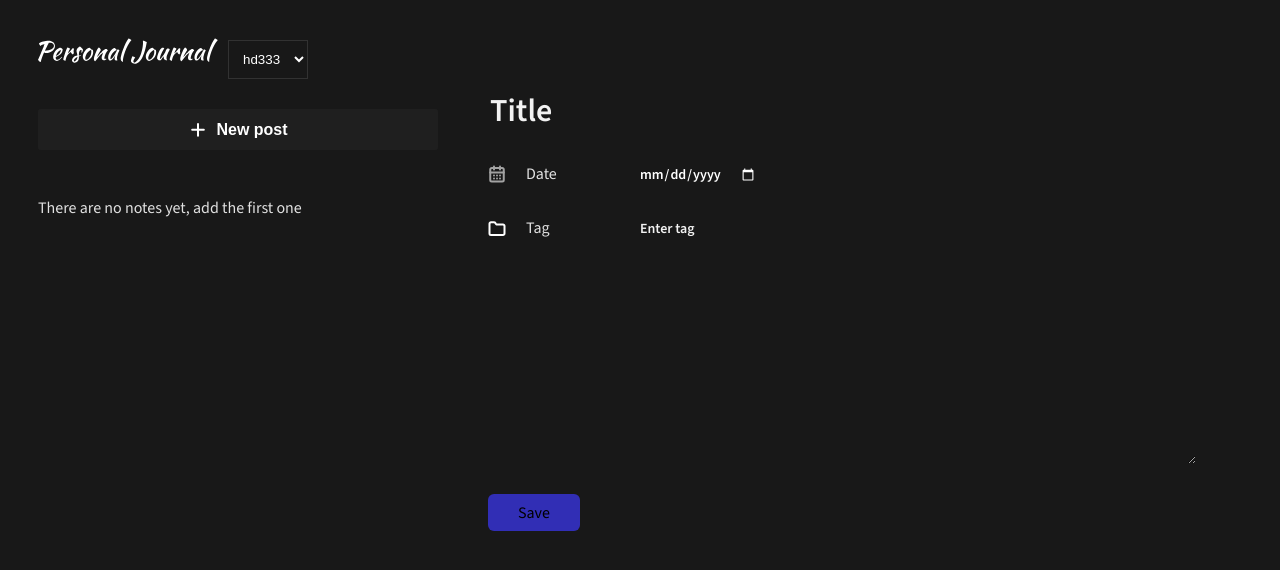
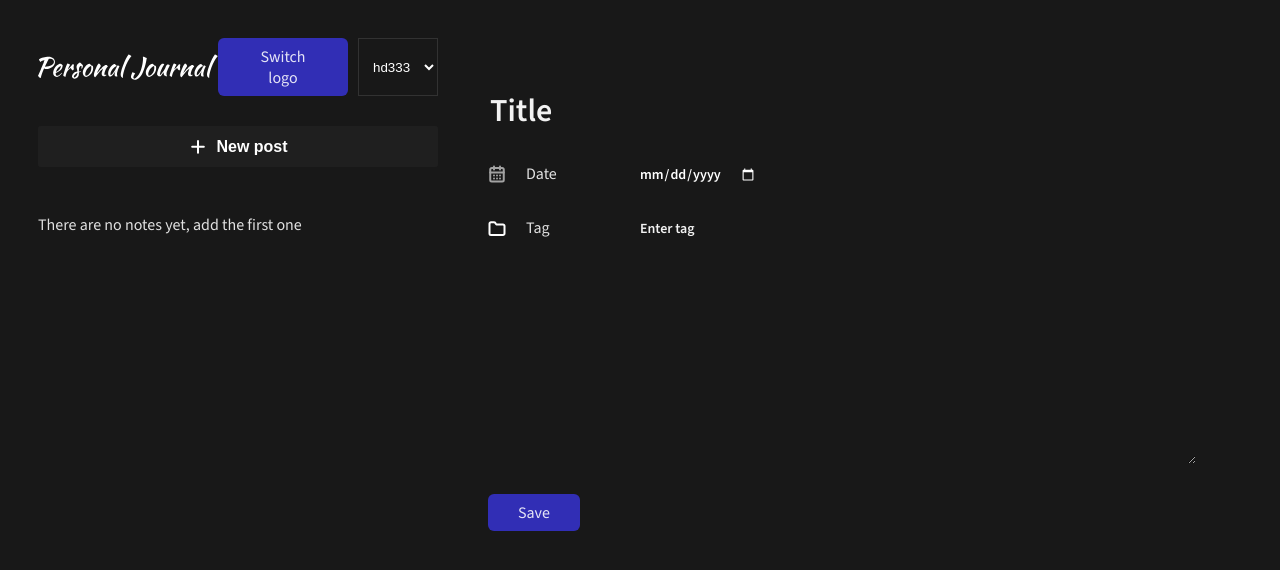
Before and after one commit to Immeo/Online-Journal, a React (Vite) app: page / in a window 1280 px wide. Shown: the top 570 px of the page. Built offline with nearby package versions, Linux system fonts and the light colour scheme.

Commit message:
20-add toggle logo

```diff
--- a/src/components/Button/Button.jsx
+++ b/src/components/Button/Button.jsx
@@ -1,9 +1,11 @@
 import styles from './Button.module.css';
 
-export function Button({ text }) {
+export function Button({ children, onClick }) {
 	return (
 		<div>
-			<button className={`${styles.button} ${styles.accent}`}>{text}</button>
+			<button onClick={onClick} className={`${styles.button} ${styles.accent}`}>
+				{children}
+			</button>
 		</div>
 	);
 }
--- a/src/components/Button/Button.module.css
+++ b/src/components/Button/Button.module.css
@@ -1,11 +1,12 @@
 .button {
-	border-radius: 6px;
 	padding: 8px 30px;
 	font-family: inherit;
 	cursor: pointer;
 	transition: background 0.25s;
 	font-size: 16px;
+	border-radius: 6px;
 	border: none;
+	color: inherit;
 }
 
 .accent:hover {
--- a/src/components/Header/Header.jsx
+++ b/src/components/Header/Header.jsx
@@ -1,11 +1,20 @@
+import { useState } from 'react';
+import { Button } from '../Button/Button';
 import { SelectUser } from '../SelectUser/SelectUser';
 import styles from './Header.module.css';
-import logo from '/logo.svg';
+
+const logos = ['/logo.svg', '/personal-journal.svg'];
 
 export function Header() {
+	const [logoIndex, setLogoIndex] = useState(0);
+	const toggleLogo = () => {
+		setLogoIndex(state => Number(!state));
+	};
+
 	return (
 		<header className={styles['Header-style']}>
-			<img src={logo} />
+			<img width='180pеx' src={logos[logoIndex]} />
+			<Button onClick={toggleLogo}>Switch logo</Button>
 			<SelectUser />
 		</header>
 	);
--- a/src/components/Header/Header.module.css
+++ b/src/components/Header/Header.module.css
@@ -1,3 +1,4 @@
 .Header-style {
+	display: flex;
 	align-self: flex-start;
 }
--- a/src/components/JournalForm/JournalForm.jsx
+++ b/src/components/JournalForm/JournalForm.jsx
@@ -118,7 +118,7 @@ export function JournalForm({ addDataItem }) {
 					[styles['journal__form-error']]: !isValid.text,
 				})}
 			></textarea>
-			<Button text='Save' />
+			<Button>Save</Button>
 		</form>
 	);
 }
```
Also changed, not shown: public/personal-journal.svg (added).
